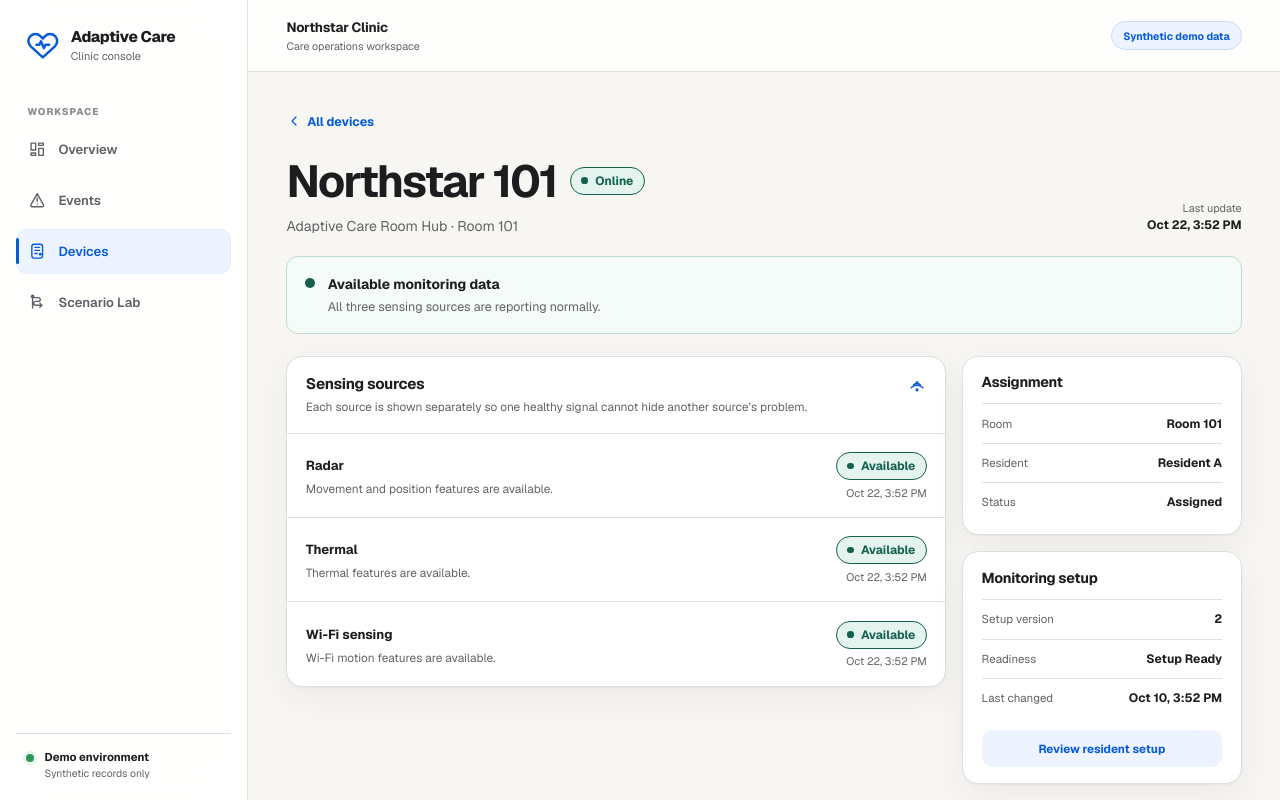
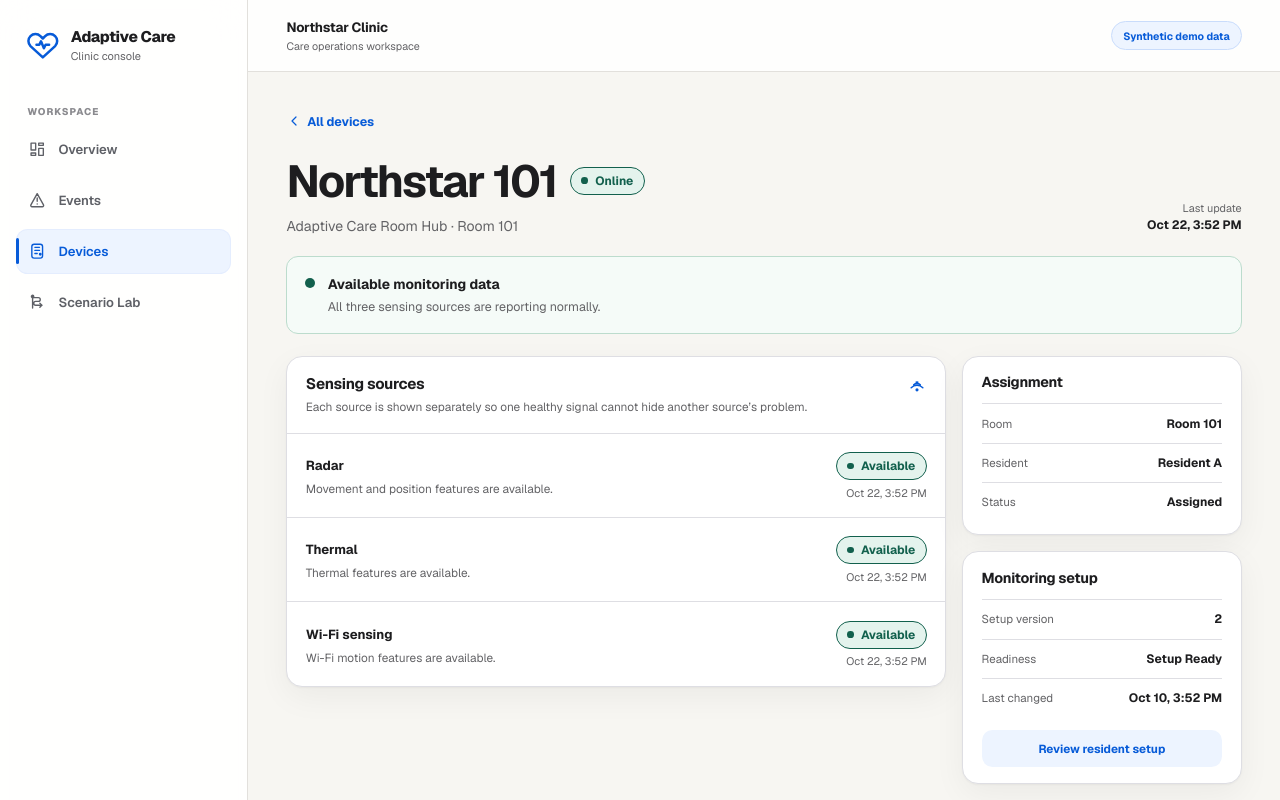
Before and after one commit to aksharkakkad-web/MedicalHardware, a Next.js app in the folder apps/clinic-dashboard/: page /devices/dev_room_101 in a window 1280 px wide. Shown: the top 800 px of the page. Built offline with nearby package versions, Linux system fonts and the light colour scheme.

Commit message:
fix: extend clinic sidebar through page

```diff
--- a/apps/clinic-dashboard/src/components/app-shell/app-shell.module.css
+++ b/apps/clinic-dashboard/src/components/app-shell/app-shell.module.css
@@ -10,7 +10,8 @@
   top: 0;
   z-index: 20;
   display: flex;
-  height: 100svh;
+  height: 100%;
+  min-height: 100svh;
   flex-direction: column;
   padding: 1.5rem 1rem 1.15rem;
   border-right: 1px solid #e2e0dc;
@@ -207,6 +208,7 @@
     z-index: 50;
     width: 100%;
     height: auto;
+    min-height: 0;
     padding: 0.45rem max(0.8rem, env(safe-area-inset-right)) 0.45rem max(0.8rem, env(safe-area-inset-left));
     border: 1px solid var(--color-border);
     border-width: 0 0 1px;
```
